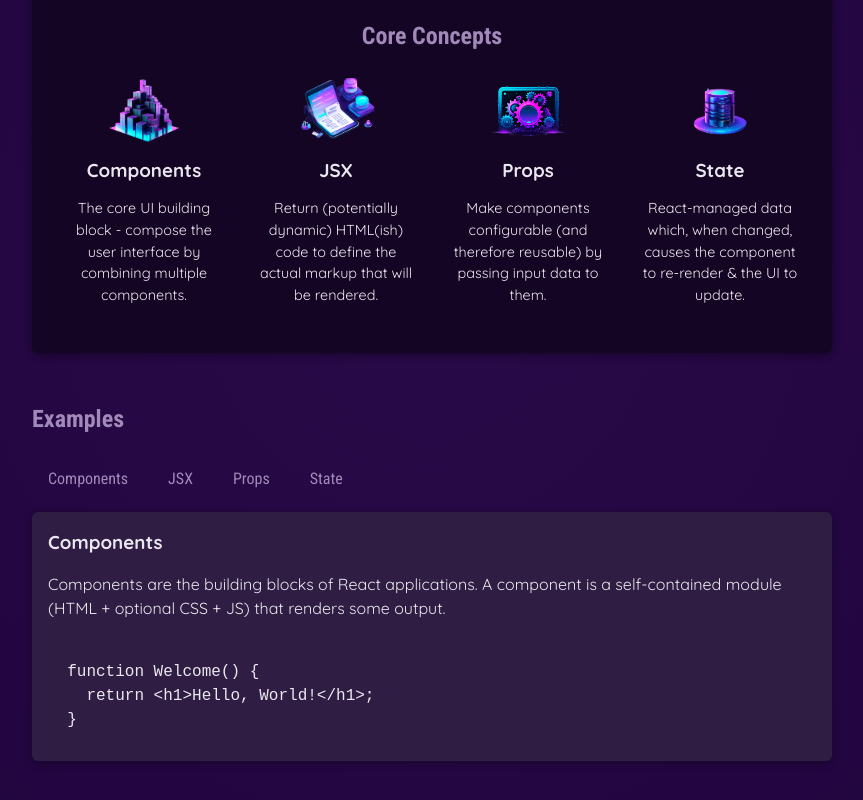
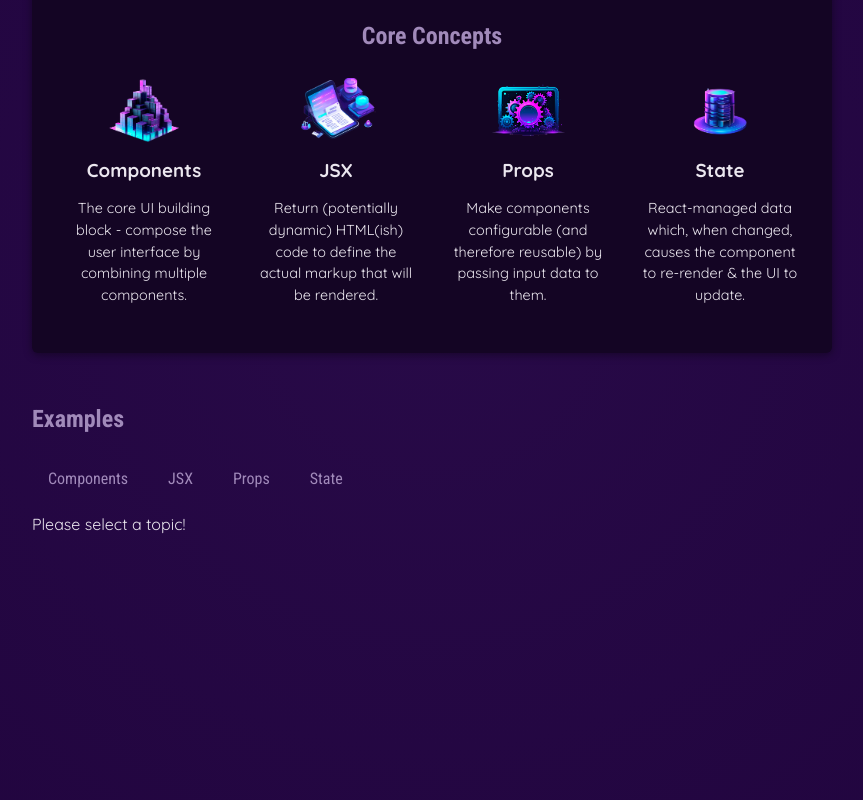
Before and after one commit to MuhammadArsalanShah/React-Starting-Project, a React (Vite) app: page / in a window 1280 px wide. Shown: the part 346-1146 px from the top of the page, without its empty margins (208-1071 px from the left). Built offline with nearby package versions, Linux system fonts and the light colour scheme.

Commit message:
Render the content by conditioning

```diff
--- a/src/App.jsx
+++ b/src/App.jsx
@@ -1,4 +1,4 @@
-import { useState } from 'react';
+import { useState } from "react";
 
 import { CORE_CONCEPTS, EXAMPLES } from "./data.js";
 import Header from "./components/Header/Header.jsx";
@@ -6,13 +6,24 @@
 import TabButton from "./components/TabButton.jsx";
 
 function App() {
-
-  console.log('APP Component Running')
-
-  const [seletedTopic, setSelectedTopic] = useState('components');
+  const [selectedTopic, setSelectedTopic] = useState();
 
   function handleSelect(selectedButton) {
     setSelectedTopic(selectedButton);
+  }
+
+  let tabContent = <p>Please select a topic!</p>;
+
+  if (selectedTopic) {
+    tabContent = (
+      <div id="tab-content">
+        <h3>{EXAMPLES[selectedTopic].title}</h3>
+        <p>{EXAMPLES[selectedTopic].description}</p>
+        <pre>
+          <code>{EXAMPLES[selectedTopic].code}</code>
+        </pre>
+      </div>
+    );
   }
 
   return (
@@ -22,9 +33,9 @@
         <section id="core-concepts">
           <h2>Core Concepts</h2>
           <ul>
-            <CoreConcept {...CORE_CONCEPTS[0]}/>
-            <CoreConcept {...CORE_CONCEPTS[1]}/>
-            <CoreConcept {...CORE_CONCEPTS[2]}/>
+            <CoreConcept {...CORE_CONCEPTS[0]} />
+            <CoreConcept {...CORE_CONCEPTS[1]} />
+            <CoreConcept {...CORE_CONCEPTS[2]} />
             <CoreConcept
               title={CORE_CONCEPTS[3].title}
               description={CORE_CONCEPTS[3].description}
@@ -35,18 +46,14 @@
         <section id="examples">
           <h2>Examples</h2>
           <menu>
-            <TabButton onSelect={() => handleSelect('components')}>Components</TabButton>
-            <TabButton onSelect={() => handleSelect('jsx')}>JSX</TabButton>
-            <TabButton onSelect={() => handleSelect('props')}>Props</TabButton>
-            <TabButton onSelect={() => handleSelect('state')}>State</TabButton>
+            <TabButton onSelect={() => handleSelect("components")}>
+              Components
+            </TabButton>
+            <TabButton onSelect={() => handleSelect("jsx")}>JSX</TabButton>
+            <TabButton onSelect={() => handleSelect("props")}>Props</TabButton>
+            <TabButton onSelect={() => handleSelect("state")}>State</TabButton>
           </menu>
-          <div id='tab-content'>
-            <h3>{EXAMPLES[seletedTopic].title}</h3>
-            <p>{EXAMPLES[seletedTopic].description}</p>
-            <pre>
-              <code>{EXAMPLES[seletedTopic].code}</code>
-            </pre>
-          </div>
+          {tabContent}
         </section>
       </main>
     </div>
```
